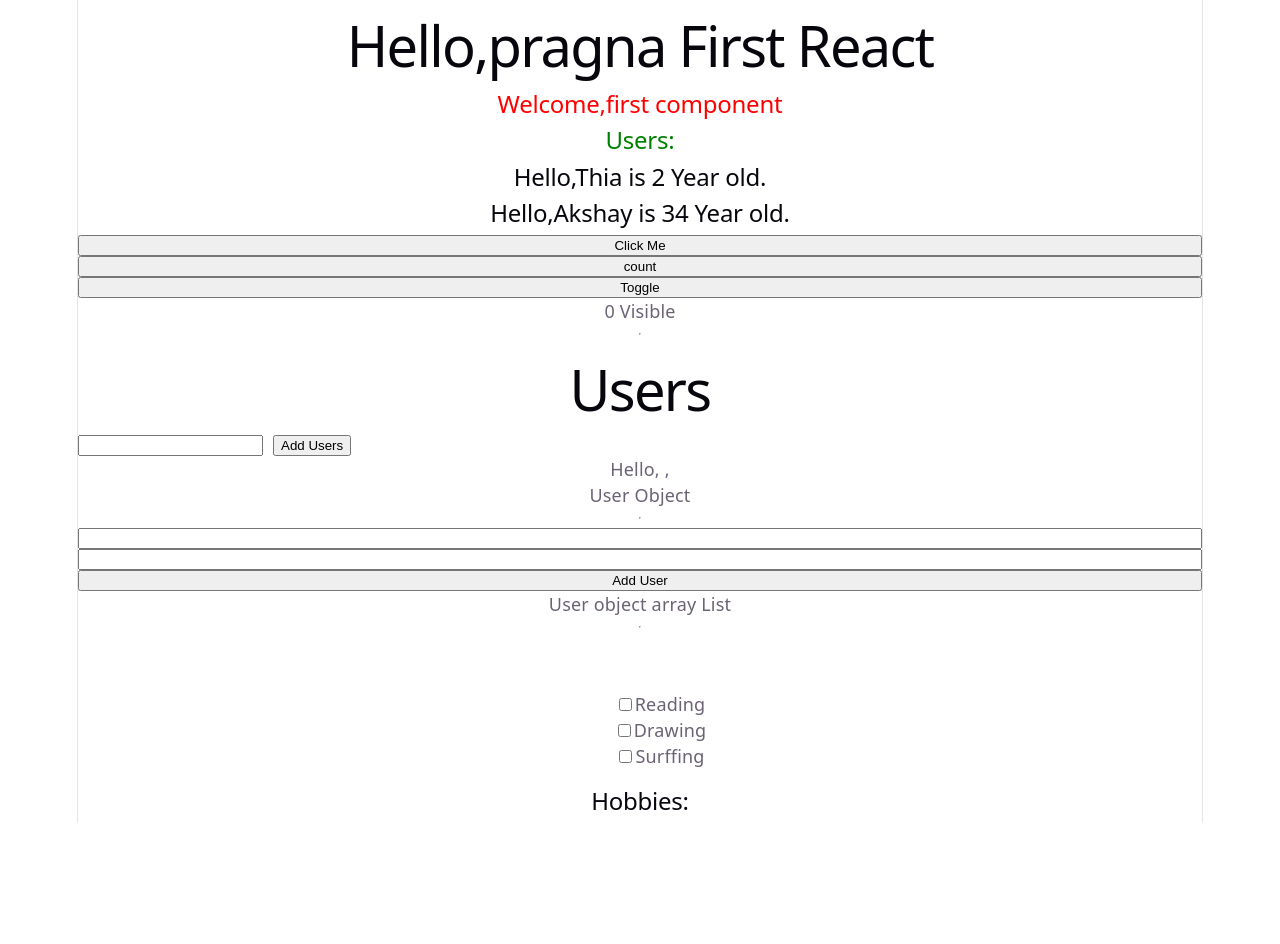
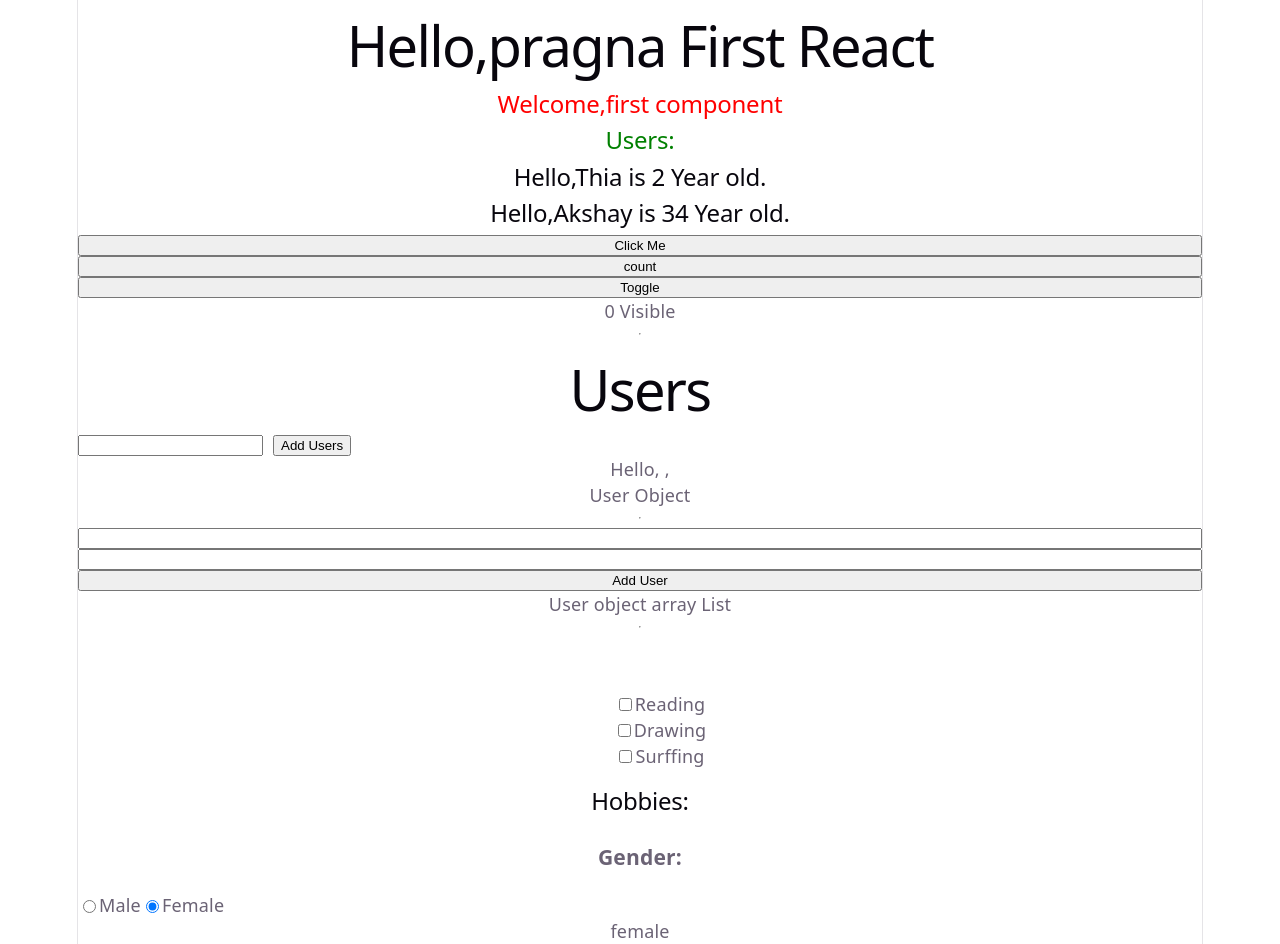
Before and after one commit to pragna21-dev/react-basic, a React (Vite) app: page / in a window 1280 px wide. Before the commit the page ends 823 px from the top, so only its background shows below. Built offline with nearby package versions, Linux system fonts and the light colour scheme.

Commit message:
Usestate Radiobutton

```diff
--- a/src/users.jsx
+++ b/src/users.jsx
@@ -6,6 +6,7 @@ function Users() {
   const [userObj, setUserObj] = useState({ name: "", age: "" });
   const [userObjArray, setUserObjarray] = useState([]);
   const [hobby, setHobby] = useState([]);
+   const [gender, setGender] = useState("female");
 
   const addUser = () => {
     setUsers([...users, userName]);
@@ -105,6 +106,14 @@ function Users() {
       </ul>
       <h2>Hobbies:</h2>
      {hobby.join(",")}
+     <h3>Gender:</h3>
+     <div style={{display:'flex'}}>
+     <input type="radio" id="male" name="gender" value="male" checked={gender=='male'} onChange={(event)=>setGender(event.target.value)} />
+     <label htmlFor="male">Male</label>
+     <input type="radio" id="female" name="gender" value="female" checked={gender=='female'} onChange={(event)=>setGender(event.target.value)} />
+     <label htmlFor="female">Female</label>
+     </div>
+     {gender}
     </>
   );
 }
```
